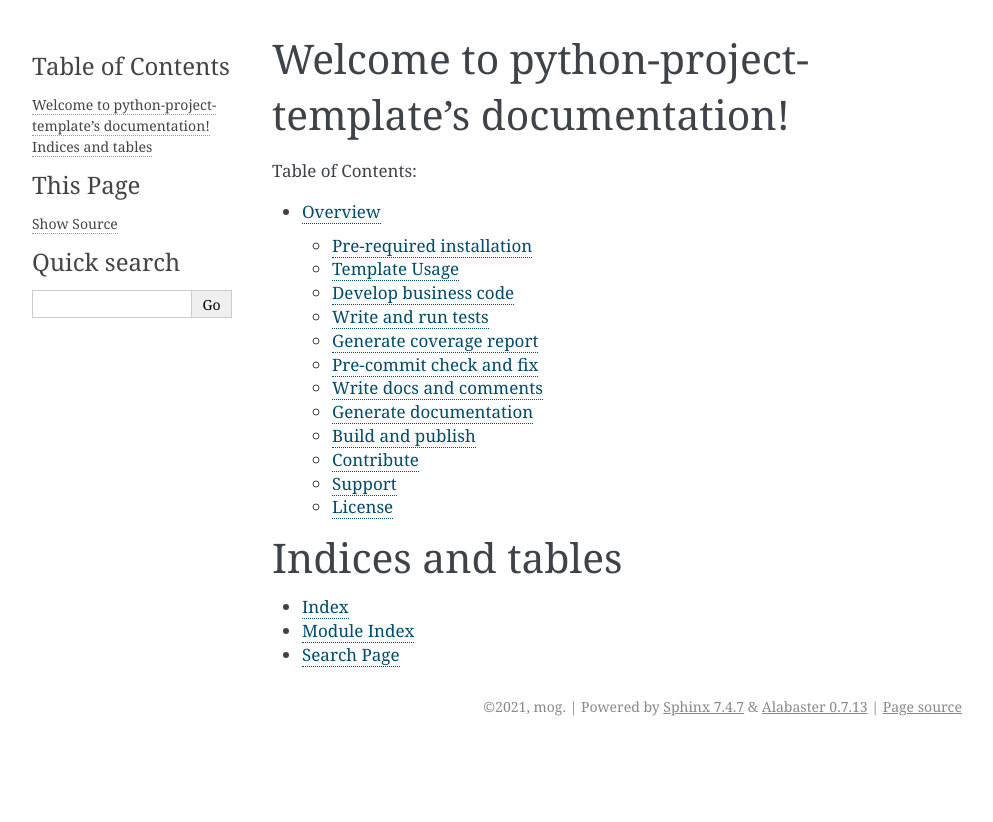
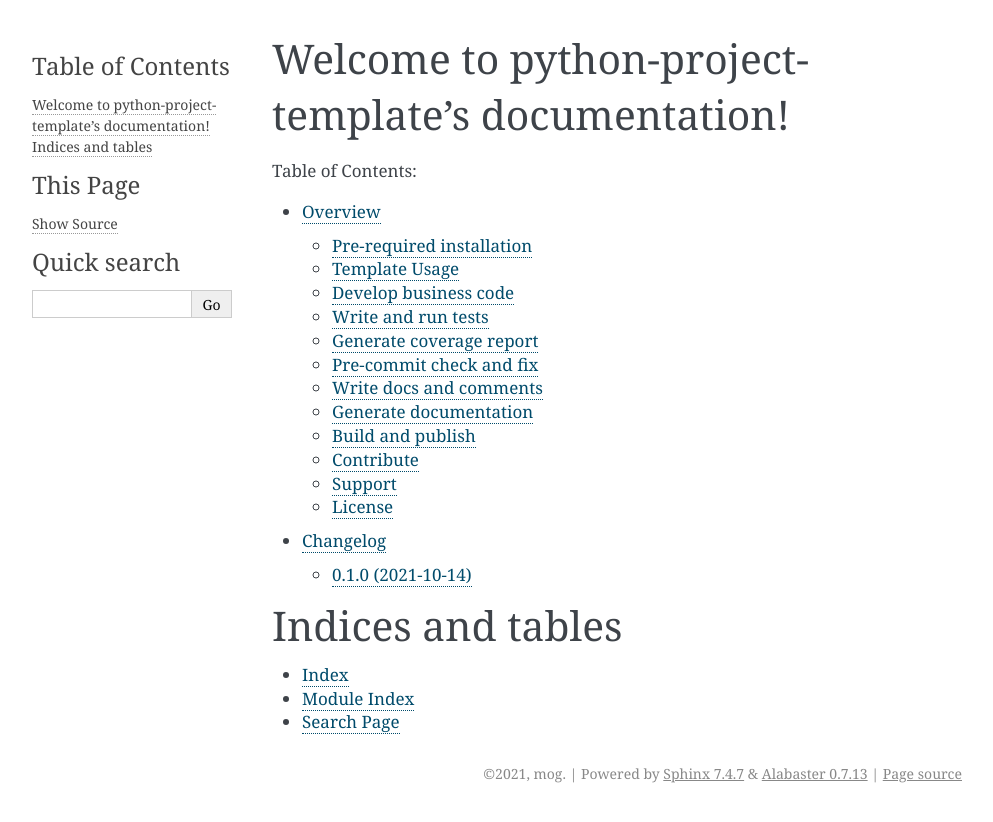
Before and after one commit to m0ga0/python-project-template, a Sphinx documentation site: the page built from docs/source/index.rst, in a window 1280 px wide. Shown: the top 822 px of the page, without its empty margins (148-1141 px from the left). Built offline with Sphinx 7.4.7, drawn with Linux system fonts in a browser that asks for light colours.

Commit message:
add changelog.rst

```diff
--- /dev/null
+++ b/CHANGELOG.rst
@@ -0,0 +1,9 @@
+=========
+Changelog
+=========
+
+0.1.0 (2021-10-14)
+------------------
+
+* add CHANGELOG.rst
+  `#3 <https://github.com/m0ga0/python-project-template/pull/3>`_.
--- /dev/null
+++ b/docs/source/changelog.rst
@@ -0,0 +1 @@
+.. include:: ../../CHANGELOG.rst
--- a/docs/source/index.rst
+++ b/docs/source/index.rst
@@ -11,6 +11,7 @@ Welcome to python-project-template's documentation!
    :caption: Table of Contents:
 
    readme
+   changelog
 
 
 
```
